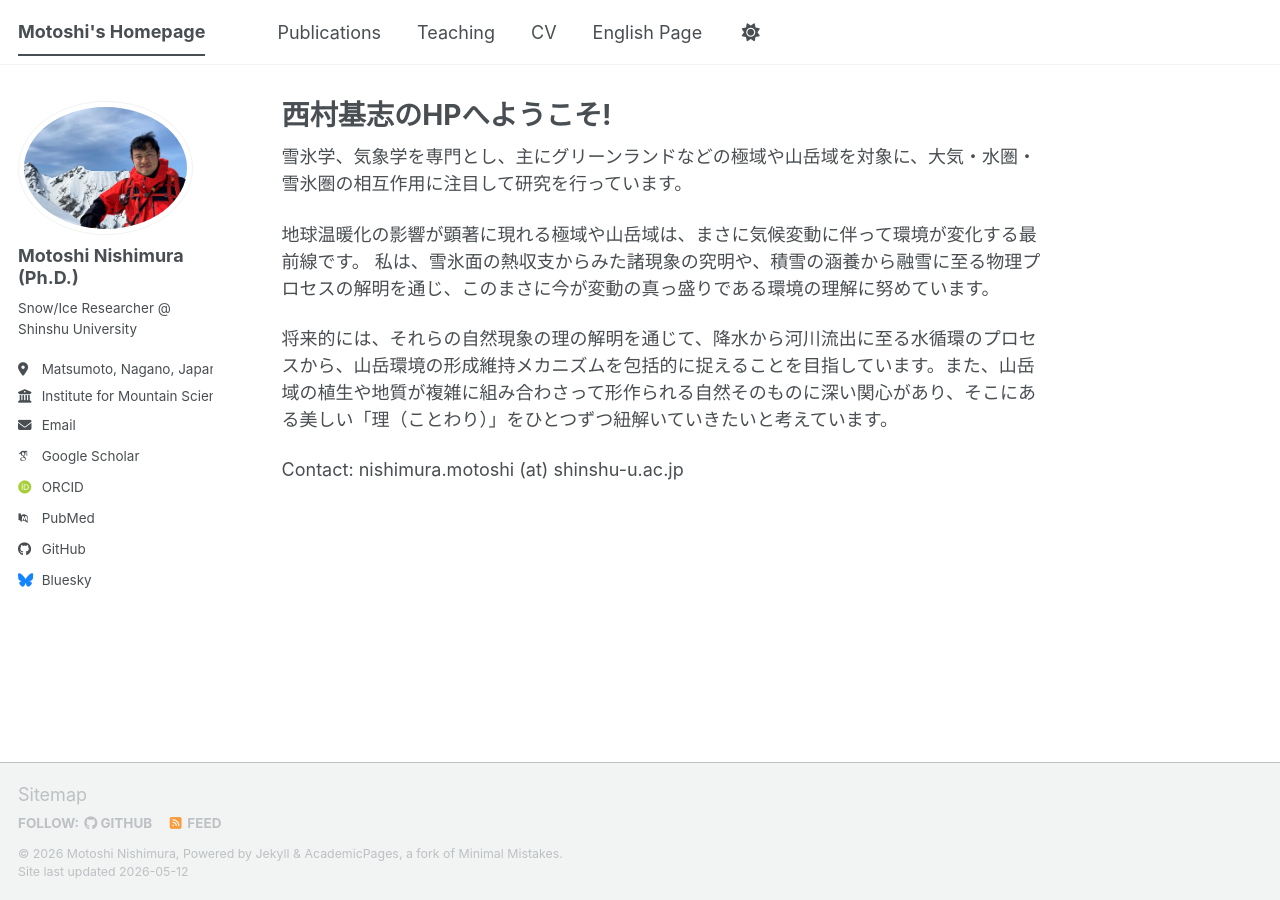
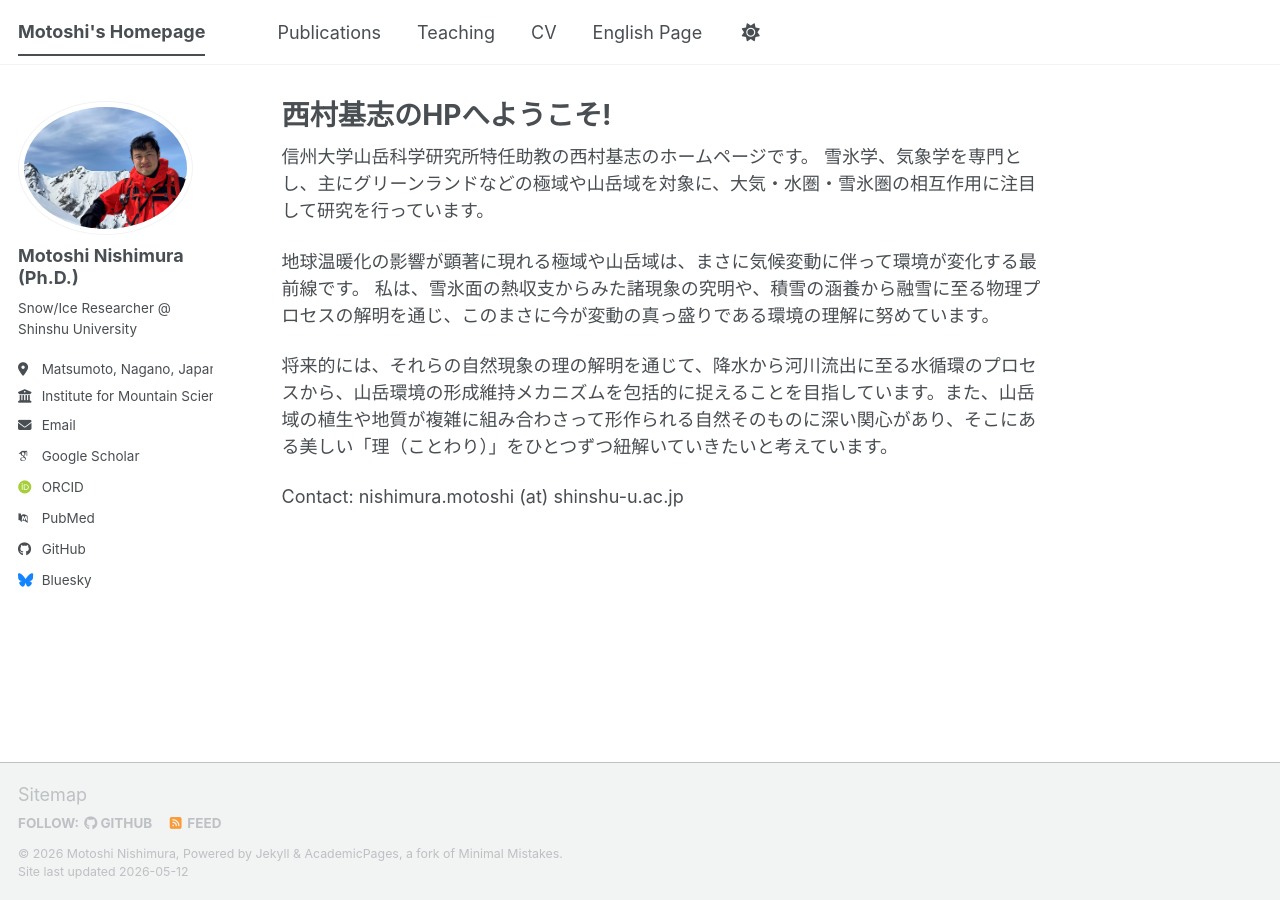
Before and after one commit to MotoshiNishimura/MotoshiNishimura.github.io, a Jekyll site: the page built from _pages/about.md, in a window 1280 px wide. Built offline with Jekyll 4.4.1, drawn with Linux system fonts in a browser that asks for light colours; some web fonts are replaced; a script bundle is joined from its source files by our own code; library files that are not in the unit come from our copies.

Commit message:
Update about.md

```diff
--- a/_pages/about.md
+++ b/_pages/about.md
@@ -7,6 +7,7 @@ redirect_from:
   - /about.html
 ---
 
+信州大学山岳科学研究所特任助教の西村基志のホームページです。
 雪氷学、気象学を専門とし、主にグリーンランドなどの極域や山岳域を対象に、大気・水圏・雪氷圏の相互作用に注目して研究を行っています。
 
 地球温暖化の影響が顕著に現れる極域や山岳域は、まさに気候変動に伴って環境が変化する最前線です。 私は、雪氷面の熱収支からみた諸現象の究明や、積雪の涵養から融雪に至る物理プロセスの解明を通じ、このまさに今が変動の真っ盛りである環境の理解に努めています。
```
